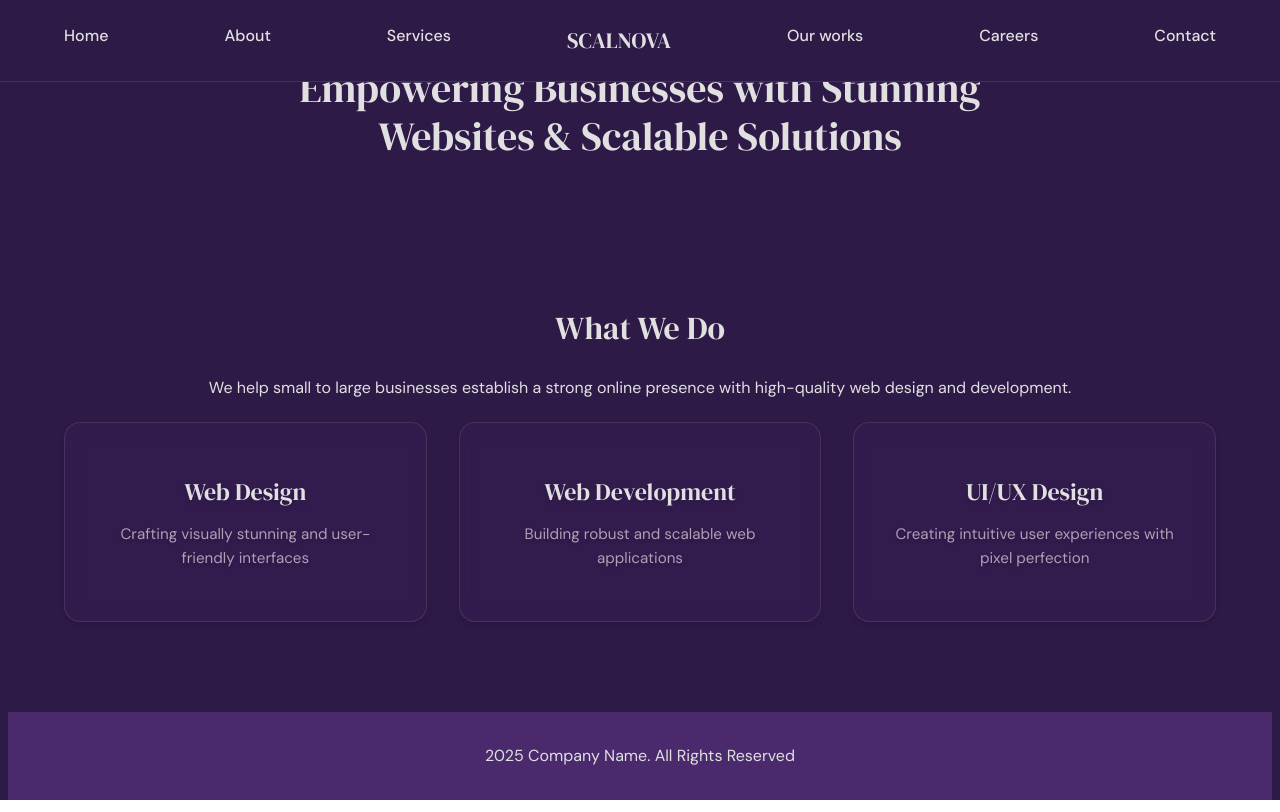
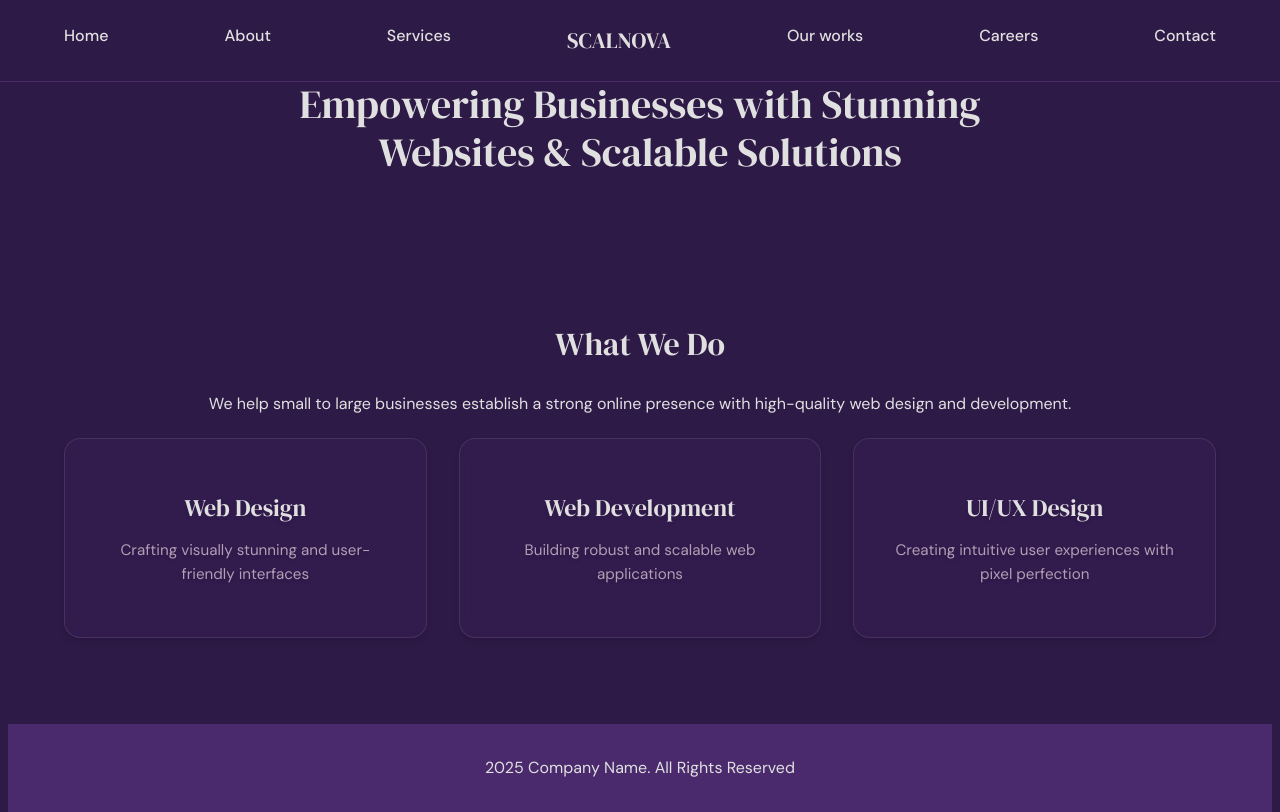
Before and after one commit to sayful-hassan/Scalnova, a React (Vite) app in the folder scalnova/: page / in a window 1280 px wide. Built offline with nearby package versions, Linux system fonts and the light colour scheme.

Commit message:
Nav bar positioning in the home page has fixed

```diff
--- a/scalnova/src/App.css
+++ b/scalnova/src/App.css
@@ -4,6 +4,7 @@
   --accent-violet: #7E5A9B;
   --text-light: #E0E0E0;
   --text-secondary: #B39EB5;
+  --navbar-height: 80px;
 }
 
 * {
--- a/scalnova/src/components/About/About.css
+++ b/scalnova/src/components/About/About.css
@@ -1,6 +1,6 @@
 /* About Page Container */
 .about-page {
-    padding-top: 100px;
+    padding-top: var(--navbar-height);
   }
 
   /* Content Sections */
--- a/scalnova/src/components/Hero/Hero.css
+++ b/scalnova/src/components/Hero/Hero.css
@@ -3,6 +3,8 @@
     padding: 4rem 2rem;
     max-width: 800px;
     margin: 0 auto;
+    padding-top: var(--navbar-height);
+    min-height: calc(100% - var(--navbar-height));
   }
 
   .hero h1 {
```
